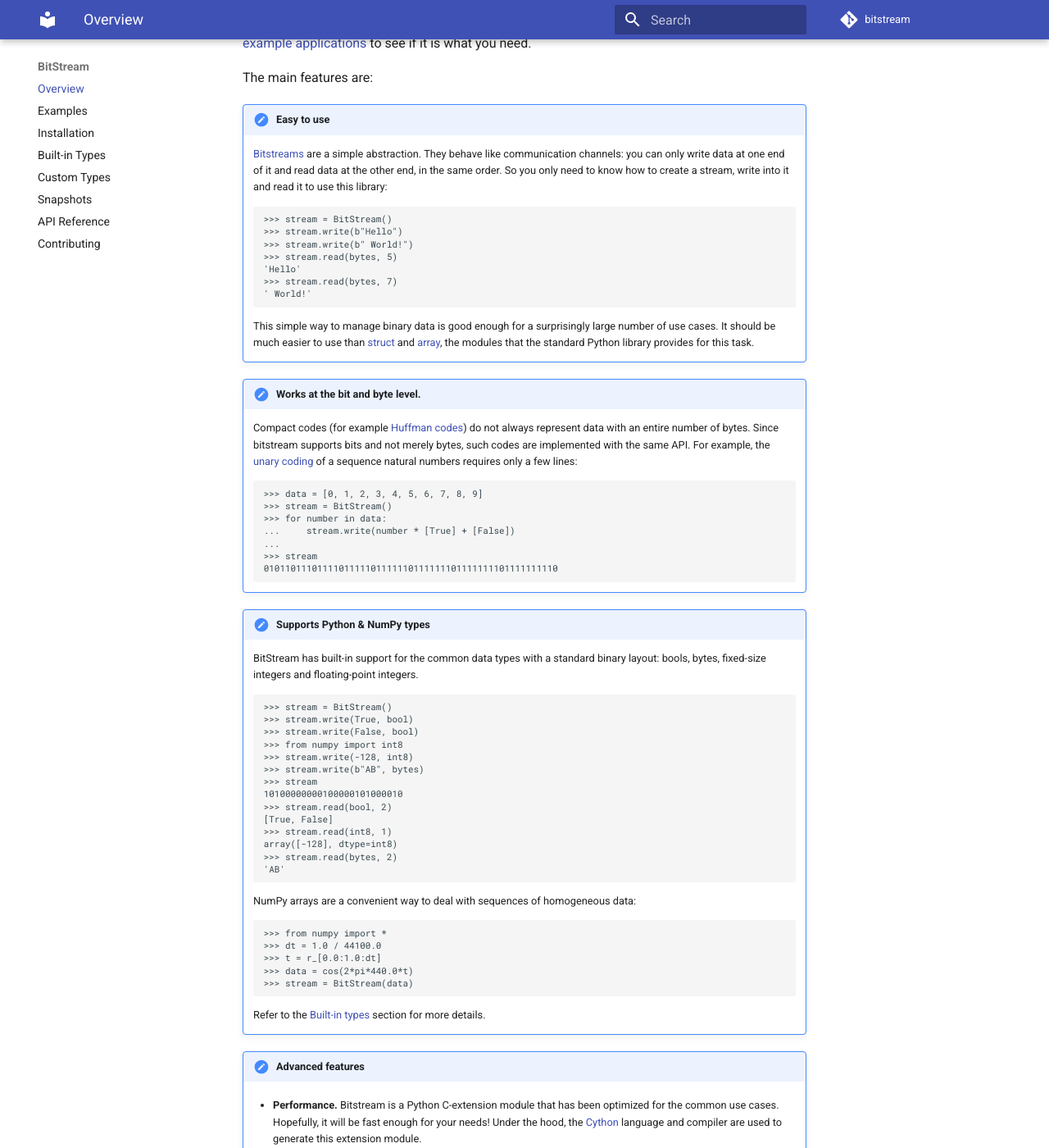
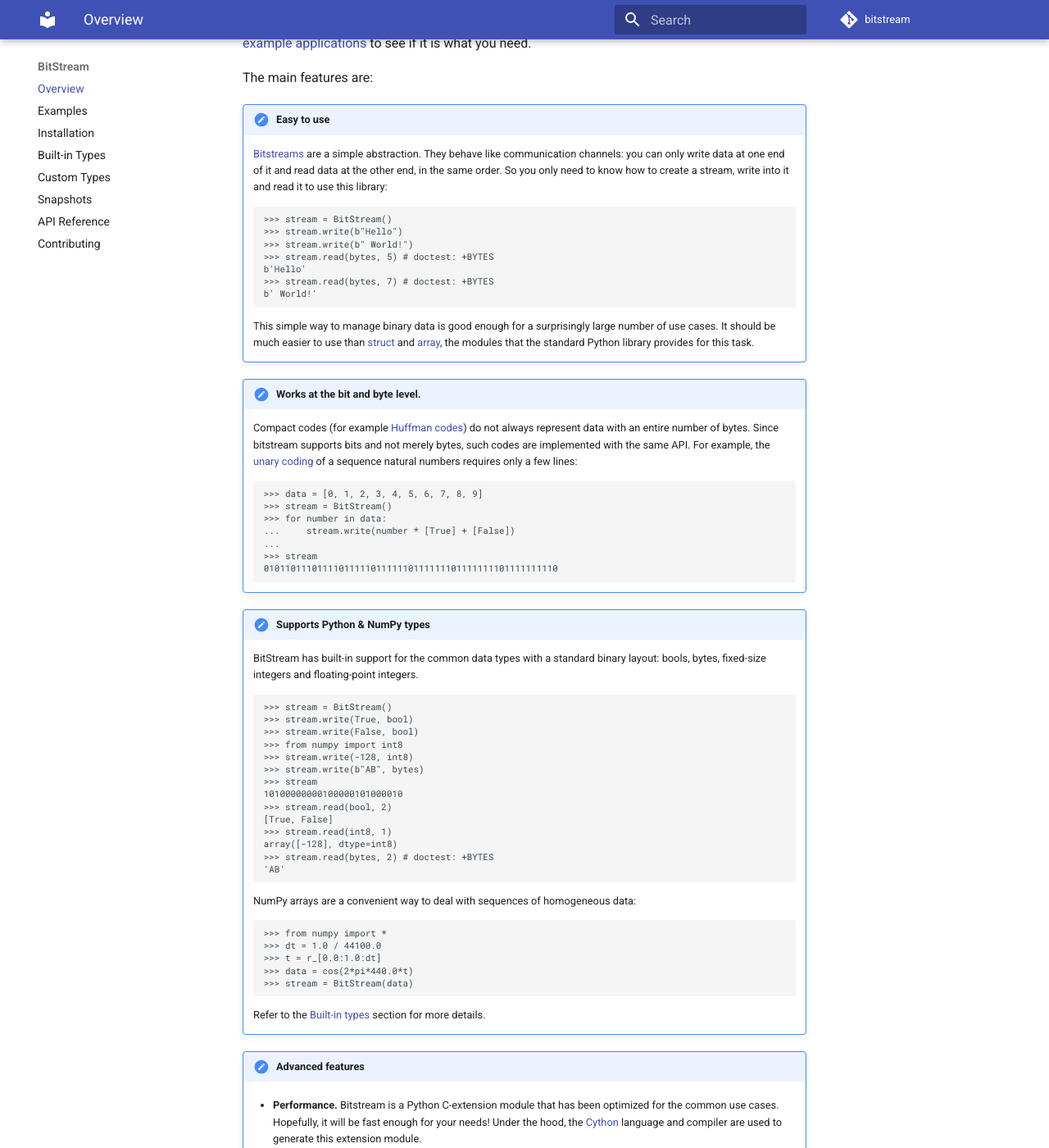
Before and after one commit to boisgera/bitstream, an MkDocs documentation site: the page built from mkdocs/index.md, in a window 1280 px wide and 1400 px high, scrolled down 352 px. Shown: the whole window at 82% size. Built offline with MkDocs 1.6.1 and Material for MkDocs 9.7.7, drawn with Linux system fonts in a browser that asks for light colours; comment, search, counter and statistics services are not loaded; old or Windows-style settings are respelled for this version of MkDocs.

Commit message:
use BYTES doctest directive (wip)

```diff
--- a/mkdocs/index.md
+++ b/mkdocs/index.md
@@ -31,10 +31,10 @@
         >>> stream = BitStream()
         >>> stream.write(b"Hello")
         >>> stream.write(b" World!")
-        >>> stream.read(bytes, 5)
-        'Hello'
-        >>> stream.read(bytes, 7)
-        ' World!'
+        >>> stream.read(bytes, 5) # doctest: +BYTES
+        b'Hello'
+        >>> stream.read(bytes, 7) # doctest: +BYTES
+        b' World!'
 
     This simple way to manage binary data is good enough for a surprisingly
     large number of use cases.
@@ -81,7 +81,7 @@
         [True, False]
         >>> stream.read(int8, 1)
         array([-128], dtype=int8)
-        >>> stream.read(bytes, 2)
+        >>> stream.read(bytes, 2) # doctest: +BYTES
         'AB'
 
     NumPy arrays are a convenient way to deal with sequences of homogeneous data:
```
Also changed, not shown: mkdocs/API.md (+2 -2 lines), test.py (+28 -0 lines).
